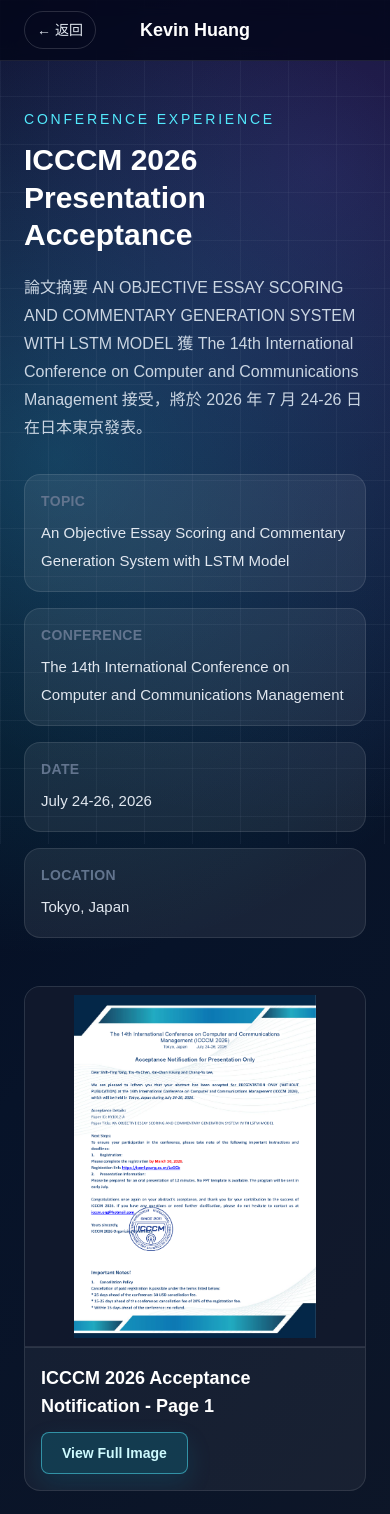
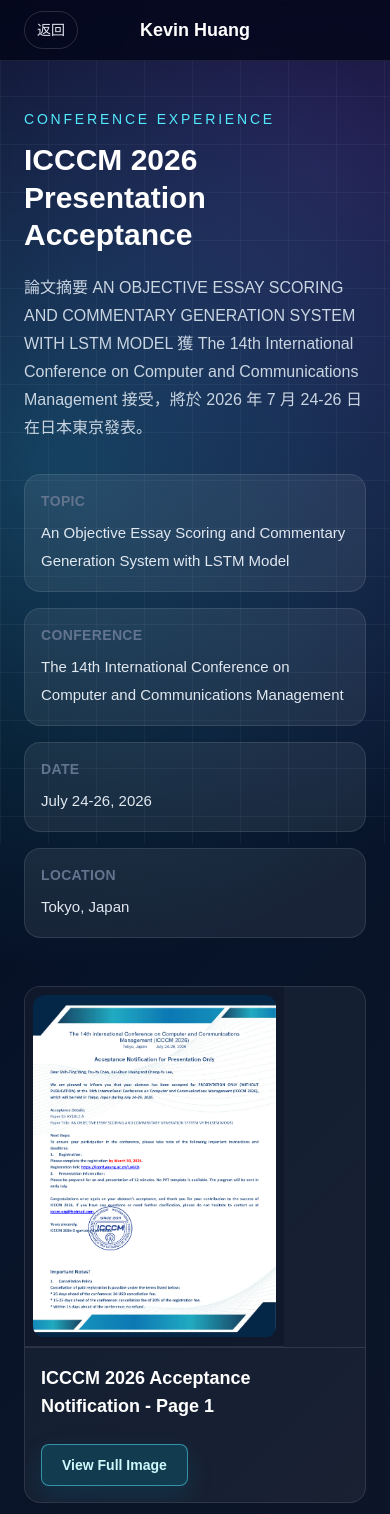
Before and after one commit to brian-kai/my-portfolio, a Next.js app: page /icccm in a window 390 px wide. Shown: the top 1514 px of the page. Built offline with nearby package versions, Linux system fonts and the light colour scheme.

Commit message:
update portfolio

```diff
--- a/app/certificate-grid.tsx
+++ b/app/certificate-grid.tsx
@@ -55,7 +55,7 @@
                 />
               </div>
 
-              <div className="p-4 md:p-6">
+              <div className="flex flex-1 flex-col p-4 md:p-6">
                 <p className="text-sm font-medium text-cyan-300">
                   {certificate.issuer}
                 </p>
@@ -63,7 +63,7 @@
                   {certificate.title}
                 </h3>
 
-                <div className="mt-3 flex flex-wrap gap-2 md:mt-4">
+                <div className="mb-6 mt-3 flex flex-wrap gap-2 md:mt-4">
                   {certificate.tags.map((tag) => (
                     <span
                       key={tag}
@@ -74,7 +74,7 @@
                   ))}
                 </div>
 
-                <div className="mt-4 inline-flex w-fit items-center justify-center rounded-lg border border-cyan-300/50 bg-cyan-400/15 px-5 py-2.5 text-sm font-bold text-cyan-100 shadow-[0_10px_24px_rgba(8,145,178,0.16)] transition group-hover:-translate-y-0.5 group-hover:border-cyan-200/80 group-hover:bg-cyan-300/25 group-hover:text-white md:mt-5">
+                <div className="mt-auto inline-flex w-fit items-center justify-center rounded-lg border border-cyan-300/50 bg-cyan-400/15 px-5 py-2.5 text-sm font-bold text-cyan-100 shadow-[0_10px_24px_rgba(8,145,178,0.16)] transition group-hover:-translate-y-0.5 group-hover:border-cyan-200/80 group-hover:bg-cyan-300/25 group-hover:text-white">
                   View Certificate
                 </div>
               </div>
@@ -88,7 +88,7 @@
                 href={certificate.href}
                 target="_blank"
                 rel="noopener noreferrer"
-                className="group overflow-hidden rounded-2xl border border-white/10 bg-white/[0.07] text-left transition hover:-translate-y-1 hover:border-cyan-300/40 hover:bg-white/10 focus:outline-none focus:ring-2 focus:ring-cyan-300/70"
+                className="group flex h-full flex-col overflow-hidden rounded-2xl border border-white/10 bg-white/[0.07] text-left transition hover:-translate-y-1 hover:border-cyan-300/40 hover:bg-white/10 focus:outline-none focus:ring-2 focus:ring-cyan-300/70"
               >
                 {content}
               </a>
@@ -100,7 +100,7 @@
               key={certificate.title}
               type="button"
               onClick={() => setSelectedCertificate(certificate)}
-              className="group overflow-hidden rounded-2xl border border-white/10 bg-white/[0.07] text-left transition hover:-translate-y-1 hover:border-cyan-300/40 hover:bg-white/10 focus:outline-none focus:ring-2 focus:ring-cyan-300/70"
+              className="group flex h-full flex-col overflow-hidden rounded-2xl border border-white/10 bg-white/[0.07] text-left transition hover:-translate-y-1 hover:border-cyan-300/40 hover:bg-white/10 focus:outline-none focus:ring-2 focus:ring-cyan-300/70"
             >
               {content}
             </button>
--- a/app/conference/page.tsx
+++ b/app/conference/page.tsx
@@ -41,7 +41,7 @@
             href="/"
             className="absolute left-6 rounded-full border border-white/15 px-3 py-2 text-sm text-slate-200 transition hover:border-cyan-300/50 hover:text-white md:hidden"
           >
-            ← 返回
+            返回
           </Link>
 
           <Link href="/" className="min-w-0 truncate text-lg font-bold">
--- a/app/database-design-tutoring/page.tsx
+++ b/app/database-design-tutoring/page.tsx
@@ -26,7 +26,7 @@
             href="/"
             className="absolute left-6 rounded-full border border-white/15 px-3 py-2 text-sm text-slate-200 transition hover:border-cyan-300/50 hover:text-white md:hidden"
           >
-            ← 返回
+            返回
           </Link>
 
           <Link href="/" className="min-w-0 truncate text-lg font-bold">
--- a/app/icccm/page.tsx
+++ b/app/icccm/page.tsx
@@ -47,7 +47,7 @@
             href="/"
             className="absolute left-6 rounded-full border border-white/15 px-3 py-2 text-sm text-slate-200 transition hover:border-cyan-300/50 hover:text-white md:hidden"
           >
-            ← 返回
+            返回
           </Link>
 
           <Link href="/" className="min-w-0 truncate text-lg font-bold">
@@ -99,14 +99,14 @@
         </div>
       </section>
 
-      <section className="relative z-10 mx-auto max-w-7xl px-6 pb-16 md:pb-20">
+      <section className="relative z-10 mx-auto max-w-6xl px-6 pb-16 md:pb-20">
         <ImageLightboxGallery
           items={proofs}
           actionLabel="View Full Image"
           gridClassName="grid gap-6 md:grid-cols-2"
           imageClassName="h-full w-full rounded-xl object-contain"
           imageSizes="(min-width: 768px) 50vw, 100vw"
-          imageWrapperClassName="flex h-[360px] items-center justify-center border-b border-white/10 bg-slate-900/80 p-2 md:h-[480px]"
+          imageWrapperClassName="flex h-[360px] items-center justify-center border-b border-white/10 bg-slate-900/80 p-2 md:h-[480px] md:px-4"
           showTitle
         />
       </section>
--- a/app/image-lightbox-gallery.tsx
+++ b/app/image-lightbox-gallery.tsx
@@ -87,7 +87,7 @@
             onClick={() => setSelectedItem(item)}
             className={
               cardClassName ??
-              `group overflow-hidden rounded-2xl border border-white/10 bg-white/5 text-left transition hover:-translate-y-1 ${styles.hoverBorder} hover:bg-white/10 focus:outline-none focus:ring-2 ${styles.focus}`
+              `group flex h-full flex-col overflow-hidden rounded-2xl border border-white/10 bg-white/5 text-left transition hover:-translate-y-1 ${styles.hoverBorder} hover:bg-white/10 focus:outline-none focus:ring-2 ${styles.focus}`
             }
           >
             <div className={imageWrapperClassName}>
@@ -101,22 +101,26 @@
             </div>
 
             {showTitle || showDescription || actionLabel ? (
-              <div className="border-t border-white/10 p-4 md:p-5">
+              <div className="flex flex-1 flex-col border-t border-white/10 p-4 md:p-5">
                 {showTitle ? (
-                  <h3 className="text-lg font-semibold md:text-xl">
+                  <h3
+                    className={`text-lg font-semibold md:text-xl ${
+                      actionLabel && !showDescription ? "mb-6" : ""
+                    }`}
+                  >
                     {item.title}
                   </h3>
                 ) : null}
 
                 {showDescription && item.description ? (
-                  <p className="mt-2 text-[15px] leading-7 text-slate-300 md:text-base">
+                  <p className="mb-6 mt-2 text-[15px] leading-7 text-slate-300 md:text-base">
                     {item.description}
                   </p>
                 ) : null}
 
                 {actionLabel ? (
                   <div
-                    className={`mt-3 inline-flex w-fit items-center justify-center rounded-lg border px-5 py-2.5 text-sm font-bold transition group-hover:-translate-y-0.5 group-hover:text-white ${styles.button}`}
+                    className={`mt-auto inline-flex w-fit items-center justify-center rounded-lg border px-5 py-2.5 text-sm font-bold transition group-hover:-translate-y-0.5 group-hover:text-white ${styles.button}`}
                   >
                     {actionLabel}
                   </div>
--- a/app/ive/page.tsx
+++ b/app/ive/page.tsx
@@ -224,7 +224,7 @@
             href="/"
             className="absolute left-6 rounded-full border border-white/15 px-3 py-2 text-sm text-slate-200 transition hover:border-pink-300/60 hover:text-white md:hidden"
           >
-            ← 返回
+            返回
           </Link>
 
           <Link href="/" className="min-w-0 truncate text-lg font-bold">
--- a/app/llama-marketing-system/page.tsx
+++ b/app/llama-marketing-system/page.tsx
@@ -124,7 +124,7 @@
             href="/"
             className="absolute left-6 rounded-full border border-white/15 px-3 py-2 text-sm text-slate-200 transition hover:border-cyan-300/50 hover:text-white md:hidden"
           >
-            ← 返回
+            返回
           </Link>
 
           <Link href="/" className="min-w-0 truncate text-lg font-bold">
--- a/app/student-association/page.tsx
+++ b/app/student-association/page.tsx
@@ -55,7 +55,7 @@
             href="/"
             className="absolute left-6 rounded-full border border-white/15 px-3 py-2 text-sm text-slate-200 transition hover:border-emerald-300/50 hover:text-white md:hidden"
           >
-            ← 返回
+            返回
           </Link>
 
           <Link href="/" className="min-w-0 truncate text-lg font-bold">
```
Also changed, not shown: app/page.tsx (+14 -14 lines).
